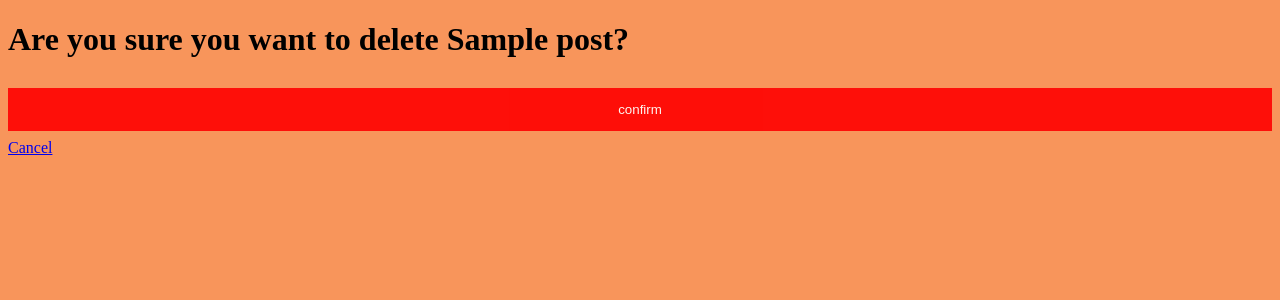
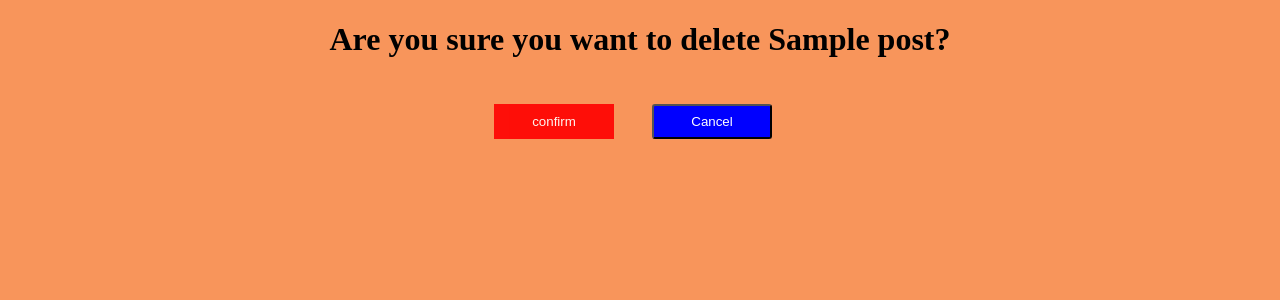
Before and after one commit to michaelbryanstark/Project-Wayfarer, a Django app: page /posts/1/delete in a window 1280 px wide. Shown: the part 57-357 px from the top of the page. Run offline with Django 3.2, Linux system fonts and the light colour scheme; tables that the repository leaves empty hold one stand-in row (values such as "Sample post").

Commit message:
styled the buttons in app

```diff
--- a/main_app/static/styles/main.css
+++ b/main_app/static/styles/main.css
@@ -53,7 +53,7 @@ img {
     width: 60%;
     margin: 0 auto;
     display: block;
-    display: flex;
+
     filter: drop-shadow(10px 10px 5px black);
 }
 .Wayfarer-is{
@@ -109,19 +109,67 @@ h2{
 .card-header{
     text-align: center;
 }
-
+.Delete-title{
+    text-align: center;
+}
 .button-delete{
   background-color: red;
   color: white;
-  padding: 14px 20px;
-  margin: 8px 0;
+  padding: 10px;
+  margin: 8px 10px;
   border: none;
   cursor: pointer;
-  width: 100%;
+  width: 120px;
   opacity: 0.9;
   text-decoration: none;
 }
+.buttons{
+    text-align: center;
+}
+.button-delete:hover{
+    background-color:white;
+    color: black;
+    text-decoration: none;
+}
 
-.city-button{
+.add-city-button button{
+    width: 100px;
+   position: fixed;
+   margin-top: 24px;
+   margin-left: 24px;
+   background-color: red;
+   color: white;
+}
+.add-city-button button:hover{
+    background-color: black;
+    color: white;
+}
+.city-button a{
+    border-radius: 3px;
     border: 2px solid black;
+    padding: 15px;
+    text-decoration: none;
+    background-color: black;
+
 }
+.button-cancel button{
+    background-color:blue;
+    color: white;
+    margin: 24px;
+    width: 120px;
+    height: 35px;
+    border-radius: 3px;
+}
+.button-cancel button:hover{
+    background-color: white;
+    color: blue;
+}
+.is-dark button{
+    background-color: red;
+    color: white;
+    padding: 10px;
+}
+.is-dark button:hover{
+    background-color:black;
+    color: white;
+}
--- a/main_app/templates/city_detail.html
+++ b/main_app/templates/city_detail.html
@@ -39,7 +39,7 @@
       </div>
     </article>
     {% endfor %}
-    <a class="button is-dark" href="{% url 'post_create' %}">Add a Post</a>
+    <a class="button is-dark" href="{% url 'post_create' %}"><button>Add a Post</button></a>
   </div>
 </div>
 
--- a/main_app/templates/city_list.html
+++ b/main_app/templates/city_list.html
@@ -3,6 +3,9 @@
 {% block title %}Cities{% endblock  %}
 
 {% block content %}
+<div class='add-city-button'>
+  <a class= "city-button" href="{% url 'city_create' %}"><button>Add City!</button></a>
+</div>
 <div class="gallery-forum">
   <div class="gallery-cities">
   <h1 class="title pt-5">Cities</h1>
@@ -27,8 +30,6 @@
   </article>
   {% endfor %}
 </div>
-<br>
-  <a class= "city-button" href="{% url 'city_create' %}">Add City!</a>
   </div>
 </div>
 
--- a/main_app/templates/post_create.html
+++ b/main_app/templates/post_create.html
@@ -1,5 +1,5 @@
 {% extends 'base.html' %} {% block content %}
-    <h1>Add a post</h1>
+    <h1>Add a Post</h1>
     <form method="post">
         <!--Security Feature-->
         {% csrf_token %}
--- a/main_app/templates/post_delete_confirmation.html
+++ b/main_app/templates/post_delete_confirmation.html
@@ -7,7 +7,7 @@
         <!--confirm post delete-->
         <input class="button-delete" type="submit" value="confirm" />
         <!--redirect back to the post detail on cancel-->
-        <a class="button-cancel" href="{% url 'post_detail' post.pk %}">Cancel</a>
+        <a class="button-cancel" href="{% url 'post_detail' post.pk %}"><button>Cancel</button></a>
     </div>
 </form>
 {% endblock %}
```
